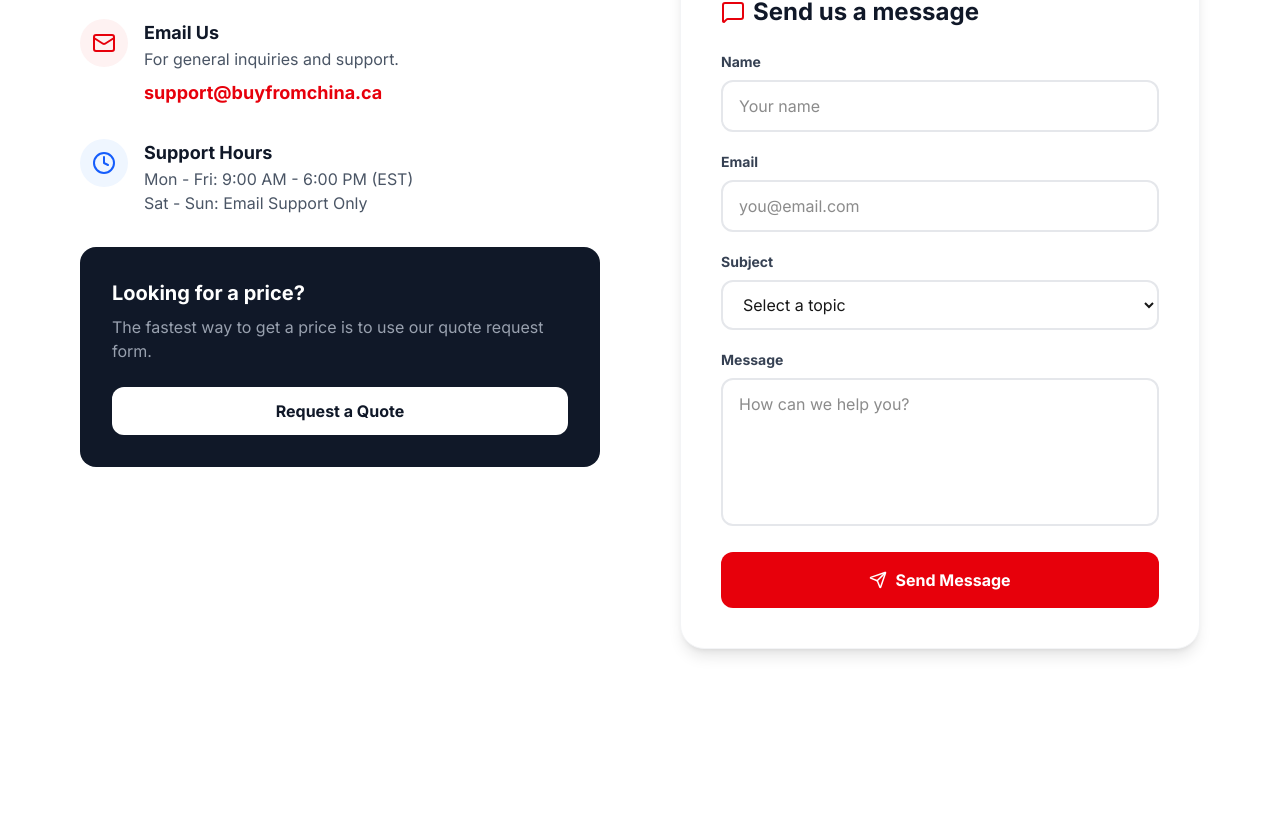
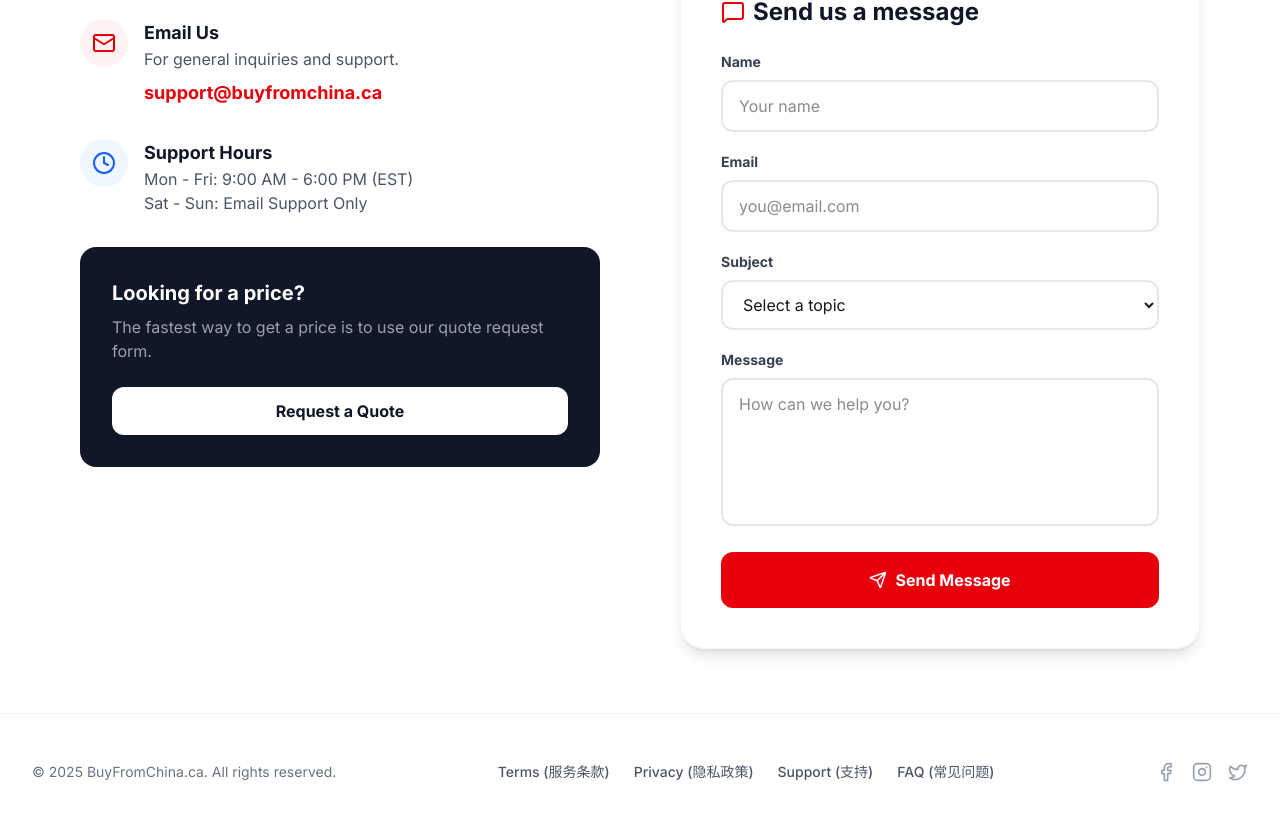
Before and after one commit to stest-commits/my-buy-from-china, a Next.js app: page /contact in a window 1280 px wide. Shown: the part 387-1208 px from the top of the page. Before the commit the page ends 1100 px from the top, so only its background shows below. Built offline with nearby package versions, Linux system fonts and the light colour scheme.

Commit message:
fix erros add footer

```diff
--- a/app/contact/page.tsx
+++ b/app/contact/page.tsx
@@ -27,10 +27,12 @@
     e.preventDefault();
     setIsSubmitting(true);
 
+    // 🔧 修复点：手动构建数据，删除了 ...formData 以避免重复字段报错
     const dataToSend = {
       access_key: ACCESS_KEY,
       subject: `新联系留言: ${formData.subject}`,
       from_name: "BuyFromChina Contact",
+      // 这里把所有信息打包进 message，方便你在邮件里看
       message: `
         姓名: ${formData.name}
         邮箱: ${formData.email}
@@ -39,7 +41,10 @@
         留言内容:
         ${formData.message}
       `,
-      ...formData
+      // 额外单独传这两个字段，方便 Web3Forms 识别回复人
+      name: formData.name,
+      email: formData.email,
+      // 注意：不要再写 ...formData 了
     };
 
     try {
--- a/app/layout.tsx
+++ b/app/layout.tsx
@@ -1,7 +1,8 @@
 import type { Metadata } from "next";
 import { Inter } from "next/font/google";
 import "./globals.css";
-import Navbar from "../components/Navbar"; // 👈 引入我们刚才写的组件
+import Navbar from "../components/Navbar"; // 顶部导航
+import Footer from "../components/Footer"; // 👈 新增：引入底部页脚
 
 const inter = Inter({ subsets: ["latin"] });
 
@@ -17,10 +18,19 @@
 }>) {
   return (
     <html lang="en">
-      <body className={inter.className}>
-        {/* 👇 把它放在这里，所有页面都会有这个导航栏 */}
+      <body className={`${inter.className} flex flex-col min-h-screen`}>
+        {/* 1. Navbar 在最上面
+           2. children 是中间的内容
+           3. Footer 在最下面
+           min-h-screen + flex-col 确保页脚永远沉在底部，即使内容很少
+        */}
         <Navbar />
-        {children}
+
+        <main className="flex-grow">
+          {children}
+        </main>
+
+        <Footer />
       </body>
     </html>
   );
--- /dev/null
+++ b/components/Footer.tsx
@@ -0,0 +1,49 @@
+'use client';
+
+import React from 'react';
+import Link from 'next/link';
+import { Facebook, Instagram, Twitter } from 'lucide-react';
+
+const Footer = () => {
+  const currentYear = new Date().getFullYear();
+
+  return (
+    <footer className="bg-white border-t border-gray-100 py-12 mt-auto">
+      <div className="max-w-7xl mx-auto px-4 sm:px-6 lg:px-8">
+        <div className="flex flex-col md:flex-row justify-between items-center gap-6">
+
+          {/* 左侧：版权信息 */}
+          <div className="text-gray-500 text-sm">
+            © {currentYear} BuyFromChina.ca. All rights reserved.
+          </div>
+
+          {/* 中间：页面链接 */}
+          <div className="flex flex-wrap justify-center gap-6 text-sm font-medium text-gray-600">
+            <Link href="/legal/terms" className="hover:text-red-600 transition-colors">
+              Terms (服务条款)
+            </Link>
+            <Link href="/legal/privacy" className="hover:text-red-600 transition-colors">
+              Privacy (隐私政策)
+            </Link>
+            <Link href="/contact" className="hover:text-red-600 transition-colors">
+              Support (支持)
+            </Link>
+            <Link href="/faq" className="hover:text-red-600 transition-colors">
+              FAQ (常见问题)
+            </Link>
+          </div>
+
+          {/* 右侧：社交图标 */}
+          <div className="flex gap-4 text-gray-400">
+            <a href="#" className="hover:text-red-600 transition-colors"><Facebook size={20} /></a>
+            <a href="#" className="hover:text-red-600 transition-colors"><Instagram size={20} /></a>
+            <a href="#" className="hover:text-red-600 transition-colors"><Twitter size={20} /></a>
+          </div>
+
+        </div>
+      </div>
+    </footer>
+  );
+};
+
+export default Footer;
```
